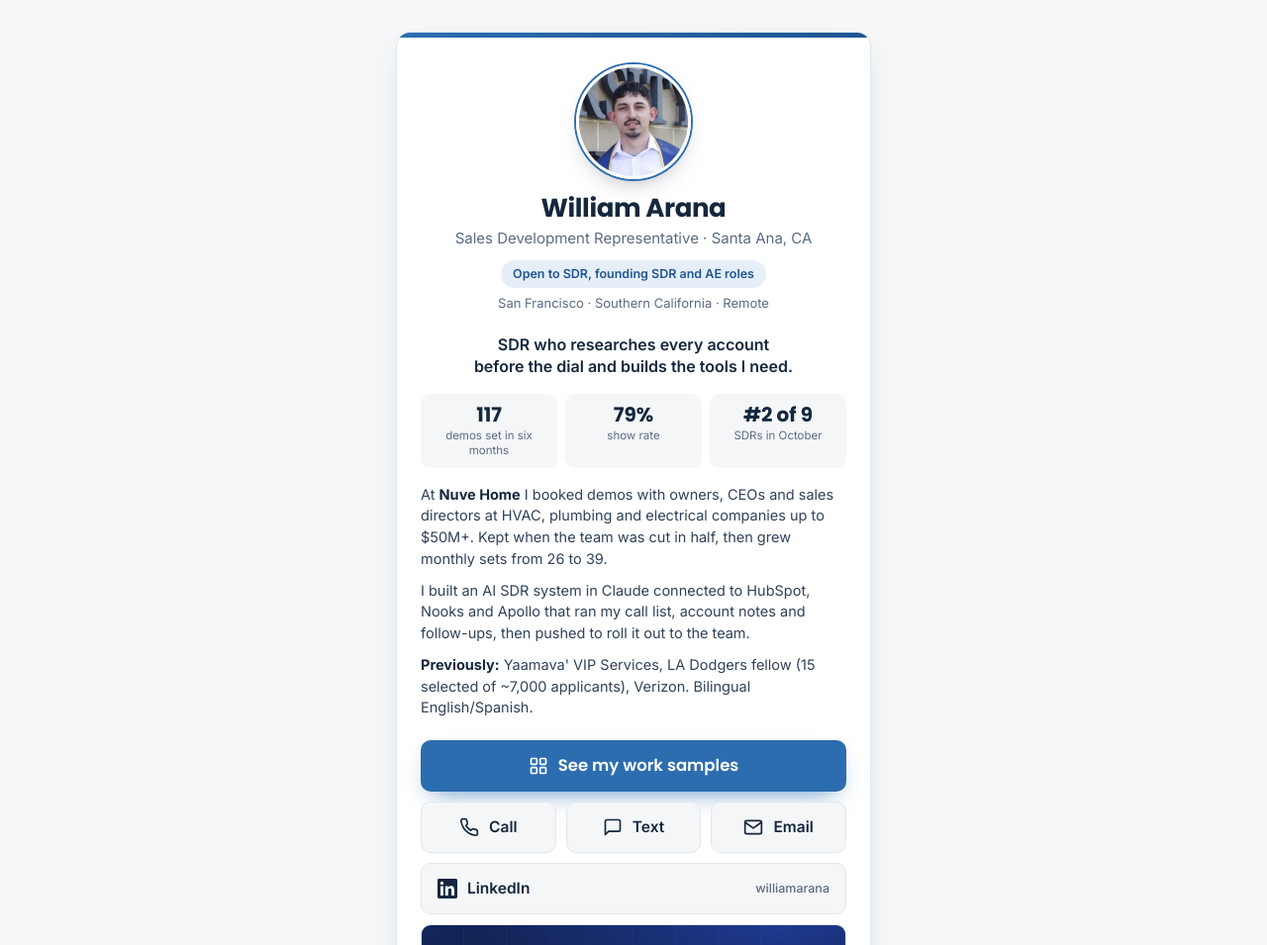
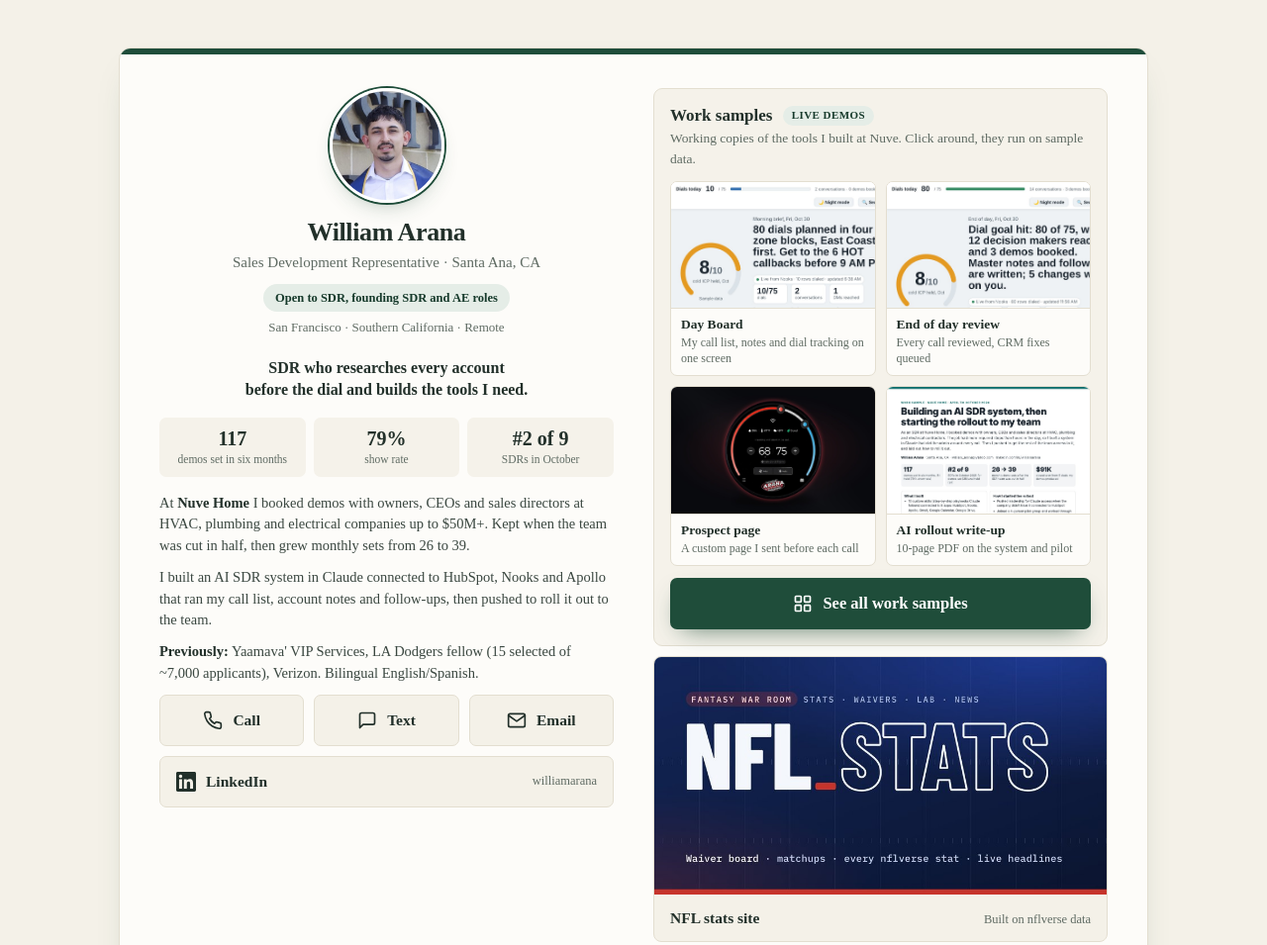
Before and after one commit to william-arana/work-samples, a plain HTML site: page will/index.html in a window 1280 px wide. Shown: the top 955 px of the page at 99% size. Drawn offline with Linux system fonts and the light colour scheme.

Commit message:
Forest green + off-white, softer corners, wide desktop layout, work samples preview (#6)
* Match email signature colors, soften corners, widen desktop layout, add work samples preview card

Co-Authored-By: Claude Opus 5.5 <noreply@anthropic.com>
Claude-Session: https://claude.ai/code/session_01H9BJ27jJtotkLFWvDPLFPE

* Sharper corners (about half the radius) and system serif font

Co-Authored-By: Claude Opus 5.5 <noreply@anthropic.com>
Claude-Session: https://claude.ai/code/session_01H9BJ27jJtotkLFWvDPLFPE

---------

Co-authored-by: William Arana <william-arana@users.noreply.github.com>
Co-authored-by: Claude Opus 5.5 <noreply@anthropic.com>

```diff
--- a/will/index.html
+++ b/will/index.html
@@ -11,53 +11,50 @@
 <meta property="og:description" content="SDR who researches every account before the dial and builds the tools I need.">
 <meta property="og:url" content="https://william-arana.github.io/work-samples/will/">
 <meta property="og:image" content="https://william-arana.github.io/work-samples/will/will.jpg">
-<meta name="theme-color" content="#f4f6f8">
+<meta name="theme-color" content="#f4f1e8">
 <link rel="apple-touch-icon" href="will.jpg">
-<link rel="preconnect" href="https://fonts.googleapis.com">
-<link rel="preconnect" href="https://fonts.gstatic.com" crossorigin>
-<link href="https://fonts.googleapis.com/css2?family=Poppins:wght@600;700&family=Inter:wght@400;500;600;700&display=swap" rel="stylesheet">
 <style>
 :root{
-  --bg:#f4f6f8; --card:#ffffff; --line:#e1e7ee; --shade:#f4f6f8;
-  --text:#14273d; --muted:#5b6b80; --accent:#2c6db0; --accent-d:#1f5592; --accent-soft:#e6eff9;
-  --shadow:0 10px 28px -18px rgba(20,39,61,.35);
+  --bg:#f4f1e8; --card:#fdfcf9; --line:#e3ded0; --shade:#f5f2ea;
+  --text:#22302a; --muted:#5f6b63; --accent:#1f4d3a; --accent-d:#163a2b; --accent-soft:#e5ede7;
+  --shadow:0 14px 34px -20px rgba(31,77,58,.35);
 }
 *{box-sizing:border-box;margin:0;padding:0}
 html{-webkit-text-size-adjust:100%}
 body{min-height:100vh;min-height:100dvh;background:var(--bg);color:var(--text);
-  font-family:Inter,system-ui,-apple-system,sans-serif;line-height:1.5;
+  font-family:serif;line-height:1.5;
   display:flex;flex-direction:column;align-items:center;justify-content:center;
   padding:32px 16px calc(32px + env(safe-area-inset-bottom))}
-.card{width:100%;max-width:480px;background:var(--card);border:1px solid var(--line);border-radius:14px;
+.card{width:100%;max-width:480px;background:var(--card);border:1px solid var(--line);border-radius:12px;
   box-shadow:var(--shadow);padding:32px 24px 24px;position:relative;overflow:hidden}
-.card:before{content:"";position:absolute;inset:0 0 auto;height:5px;background:linear-gradient(90deg,var(--accent),var(--accent-d))}
+.card:before{content:"";position:absolute;inset:0 0 auto;height:6px;background:var(--accent)}
 .top{text-align:center}
 .photo{width:116px;height:116px;border-radius:50%;object-fit:cover;margin:0 auto 14px;display:block;
-  border:3px solid #fff;box-shadow:0 0 0 2px var(--accent),0 10px 24px -12px rgba(20,39,61,.5)}
-h1{font-family:Poppins,Inter,sans-serif;font-size:26px;font-weight:700;letter-spacing:-.015em;line-height:1.2}
+  border:3px solid #fff;box-shadow:0 0 0 2px var(--accent),0 10px 24px -12px rgba(31,77,58,.45)}
+h1{font-family:serif;font-size:26px;font-weight:700;letter-spacing:-.015em;line-height:1.2}
 .role{color:var(--muted);font-size:15px;margin-top:4px}
 .open{display:inline-block;margin-top:10px;font-size:12.5px;font-weight:600;color:var(--accent-d);background:var(--accent-soft);border-radius:999px;padding:5px 12px}
 .lede{margin-top:20px;font-size:16px;font-weight:600;line-height:1.4;text-align:center;text-wrap:balance}
 .stats{display:grid;grid-template-columns:repeat(3,1fr);gap:8px;margin-top:16px}
-.stat{background:var(--shade);border-radius:10px;padding:10px 6px;text-align:center}
-.stat b{display:block;font-family:Poppins,Inter,sans-serif;font-size:20px;line-height:1.1}
+.stat{background:var(--shade);border-radius:7px;padding:10px 6px;text-align:center}
+.stat b{display:block;font-family:serif;font-size:20px;line-height:1.1}
 .stat span{display:block;font-size:11.5px;color:var(--muted);margin-top:3px;line-height:1.3}
-.about{margin-top:16px;font-size:14.5px;color:#2f4258;display:grid;gap:10px}
+.about{margin-top:16px;font-size:14.5px;color:#3a4740;display:grid;gap:10px}
 .about b{color:var(--text)}
-.btn{display:flex;align-items:center;justify-content:center;gap:10px;height:52px;border-radius:10px;
+.btn{display:flex;align-items:center;justify-content:center;gap:10px;height:52px;border-radius:7px;
   font-weight:600;font-size:15.5px;text-decoration:none;color:var(--text);transition:transform .12s,box-shadow .12s,border-color .12s}
 .btn:active{transform:scale(.98)}
 .btn svg{width:20px;height:20px;flex:none}
-.primary{margin-top:22px;background:var(--accent);color:#fff;font-family:Poppins,Inter,sans-serif;font-size:16.5px;
-  box-shadow:0 10px 26px -12px rgba(44,109,176,.9)}
-.primary:hover{box-shadow:0 12px 30px -10px rgba(44,109,176,1)}
+.primary{margin-top:22px;background:var(--accent);color:#fff;font-family:serif;font-size:16.5px;
+  box-shadow:0 10px 26px -12px rgba(31,77,58,.8)}
+.primary:hover{box-shadow:0 12px 30px -10px rgba(31,77,58,.95)}
 .row{display:grid;grid-template-columns:1fr 1fr 1fr;gap:10px;margin-top:10px}
 .sec{background:var(--bg);border:1px solid var(--line)}
 .sec:hover{border-color:var(--accent)}
 .links{display:grid;gap:10px;margin-top:10px}
 .links .btn{justify-content:flex-start;padding:0 16px}
 .links .btn small{margin-left:auto;font-weight:500;font-size:12.5px;color:var(--muted)}
-.tile{display:block;border:1px solid var(--line);border-radius:10px;overflow:hidden;text-decoration:none;color:var(--text);background:var(--bg);transition:border-color .12s,transform .12s}
+.tile{display:block;border:1px solid var(--line);border-radius:8px;overflow:hidden;text-decoration:none;color:var(--text);background:var(--bg);transition:border-color .12s,transform .12s}
 .tile:hover{border-color:var(--accent)}
 .tile:active{transform:scale(.99)}
 .tile img{display:block;width:100%;height:auto;aspect-ratio:40/21;object-fit:cover}
@@ -67,10 +64,32 @@ h1{font-family:Poppins,Inter,sans-serif;font-size:26px;font-weight:700;letter-sp
 .foot{margin-top:20px;font-size:13.5px;color:var(--muted);text-align:center}
 .foot a{color:var(--muted)}
 :focus-visible{outline:2px solid var(--accent);outline-offset:2px}
+
+/* work samples card */
+.work{margin-top:22px;border:1px solid var(--line);border-radius:9px;background:var(--shade);padding:16px}
+.work h2{font-family:serif;font-size:17px;font-weight:600;line-height:1.25}
+.work .sub{font-size:13.5px;color:var(--muted);margin-top:3px}
+.badge{display:inline-block;font-size:11px;font-weight:600;letter-spacing:.04em;text-transform:uppercase;color:var(--accent-d);background:var(--accent-soft);border-radius:999px;padding:3px 9px;margin-left:6px;vertical-align:2px}
+.wgrid{display:grid;grid-template-columns:1fr 1fr;gap:10px;margin-top:12px}
+.w{display:block;text-decoration:none;color:var(--text);background:var(--card);border:1px solid var(--line);border-radius:7px;overflow:hidden;transition:border-color .12s,transform .12s}
+.w:hover{border-color:var(--accent)}
+.w:active{transform:scale(.98)}
+.w i{display:block;aspect-ratio:16/10;background:#fff center top/cover no-repeat;border-bottom:1px solid var(--line)}
+.w b{display:block;font-size:13.5px;padding:8px 10px 0;line-height:1.25}
+.w small{display:block;font-size:12px;color:var(--muted);padding:2px 10px 9px;line-height:1.3}
+.work .primary{margin-top:12px}
+.col{min-width:0}
+@media (min-width:900px){
+  body{padding:48px 32px}
+  .card{max-width:1040px;padding:40px 40px 32px;display:grid;grid-template-columns:minmax(0,1fr) minmax(0,1fr);column-gap:40px;align-items:start}
+  .col.right .work{margin-top:0}
+  .foot{grid-column:1/-1}
+}
 </style>
 </head>
 <body>
 <main class="card">
+<div class="col left">
   <div class="top">
     <img class="photo" src="will.jpg" alt="William Arana" width="116" height="116">
     <h1>William Arana</h1>
@@ -92,10 +111,7 @@ h1{font-family:Poppins,Inter,sans-serif;font-size:26px;font-weight:700;letter-sp
     <p><b>Previously:</b> Yaamava' VIP Services, LA Dodgers fellow (15 selected of ~7,000 applicants), Verizon. Bilingual English/Spanish.</p>
   </div>
 
-  <a class="btn primary" href="../">
-    <svg viewBox="0 0 24 24" fill="none" stroke="currentColor" stroke-width="2" stroke-linecap="round" stroke-linejoin="round"><rect x="3" y="3" width="7" height="7" rx="1"/><rect x="14" y="3" width="7" height="7" rx="1"/><rect x="3" y="14" width="7" height="7" rx="1"/><rect x="14" y="14" width="7" height="7" rx="1"/></svg>
-    See my work samples
-  </a>
+
 
   <div class="row">
     <a class="btn sec" href="tel:+15629220639" aria-label="Call William">
@@ -111,18 +127,35 @@ h1{font-family:Poppins,Inter,sans-serif;font-size:26px;font-weight:700;letter-sp
       Email
     </a>
   </div>
-
   <div class="links">
     <a class="btn sec" href="https://www.linkedin.com/in/williamarana" target="_blank" rel="noopener">
       <svg viewBox="0 0 24 24" fill="currentColor"><path d="M20.45 20.45h-3.56v-5.57c0-1.33-.02-3.04-1.85-3.04-1.85 0-2.14 1.45-2.14 2.94v5.67H9.35V9h3.41v1.56h.05c.48-.9 1.64-1.85 3.37-1.85 3.6 0 4.27 2.37 4.27 5.46v6.28zM5.34 7.43a2.06 2.06 0 1 1 0-4.13 2.06 2.06 0 0 1 0 4.13zM7.12 20.45H3.56V9h3.56v11.45zM22.22 0H1.77C.79 0 0 .77 0 1.73v20.54C0 23.23.79 24 1.77 24h20.45c.98 0 1.78-.77 1.78-1.73V1.73C24 .77 23.2 0 22.22 0z"/></svg>
       LinkedIn <small>williamarana</small>
     </a>
+  </div>
+</div>
+<div class="col right">
+  <section class="work" aria-labelledby="work-h">
+    <h2 id="work-h">Work samples <span class="badge">Live demos</span></h2>
+    <p class="sub">Working copies of the tools I built at Nuve. Click around, they run on sample data.</p>
+    <div class="wgrid">
+      <a class="w" href="../in-progress-board/"><i style="background-image:url(../in-progress-thumb.jpg);background-position:left top"></i><b>Day Board</b><small>My call list, notes and dial tracking on one screen</small></a>
+      <a class="w" href="../end-of-day-board/"><i style="background-image:url(../end-of-day-thumb.jpg);background-position:left top"></i><b>End of day review</b><small>Every call reviewed, CRM fixes queued</small></a>
+      <a class="w" href="../prospect-page/"><i style="background-image:url(../prospect-og.jpg)"></i><b>Prospect page</b><small>A custom page I sent before each call</small></a>
+      <a class="w" href="../rollout/william-arana-ai-sdr-system-and-team-rollout.pdf"><i style="background-image:url(../rollout-thumb.jpg)"></i><b>AI rollout write-up</b><small>10-page PDF on the system and pilot</small></a>
+    </div>
+    <a class="btn primary" href="../">
+      <svg viewBox="0 0 24 24" fill="none" stroke="currentColor" stroke-width="2" stroke-linecap="round" stroke-linejoin="round"><rect x="3" y="3" width="7" height="7" rx="1"/><rect x="14" y="3" width="7" height="7" rx="1"/><rect x="3" y="14" width="7" height="7" rx="1"/><rect x="14" y="14" width="7" height="7" rx="1"/></svg>
+      See all work samples
+    </a>
+  </section>
+  <div class="links">
     <a class="tile" href="https://william-arana.github.io/NFL_stats/" target="_blank" rel="noopener">
       <img src="nfl-og.jpg" alt="NFL_stats: waiver board, matchups, every nflverse stat and live headlines" width="800" height="420" loading="lazy">
       <span><b>NFL stats site</b><small>Built on nflverse data</small></span>
     </a>
   </div>
-
+</div>
   <p class="foot"><a href="mailto:william_arana@yahoo.com">william_arana@yahoo.com</a> · <a href="tel:+15629220639">(562) 922-0639</a></p>
 </main>
 </body>
```
Also changed, not shown: index.html (+8 -11 lines).
